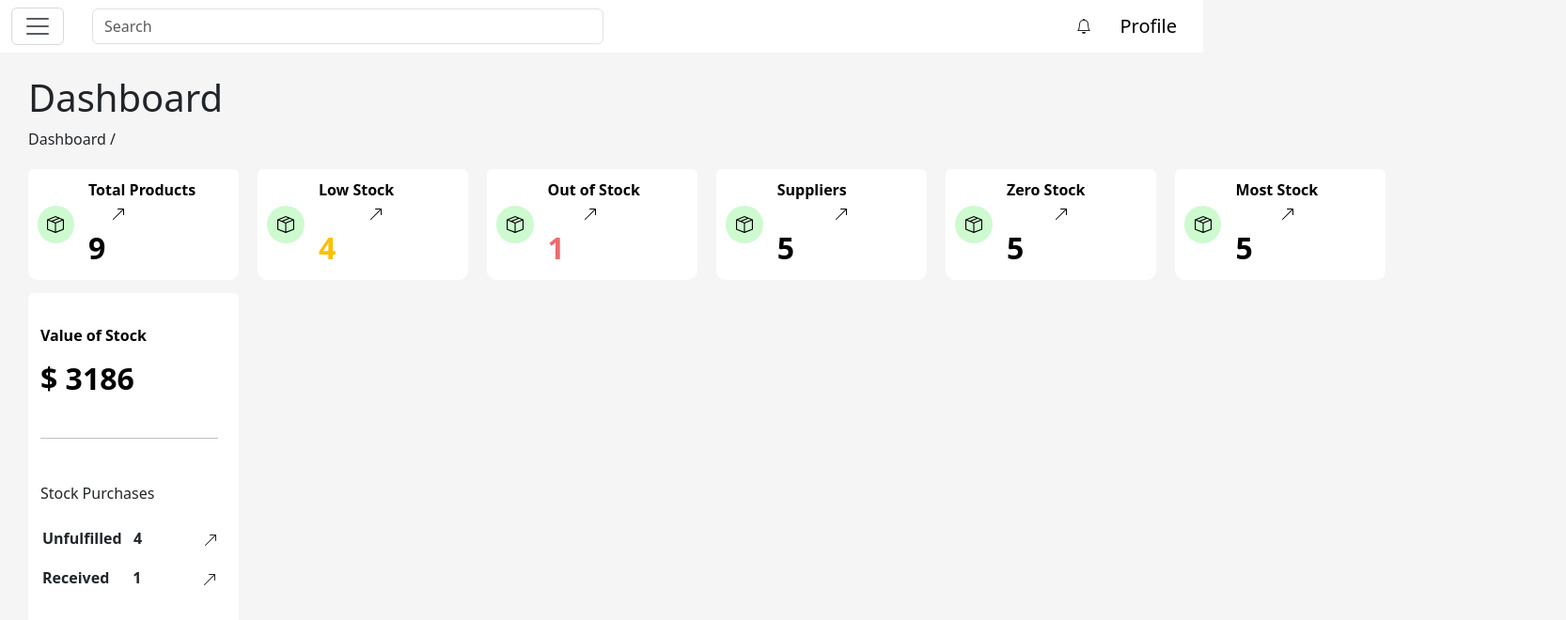
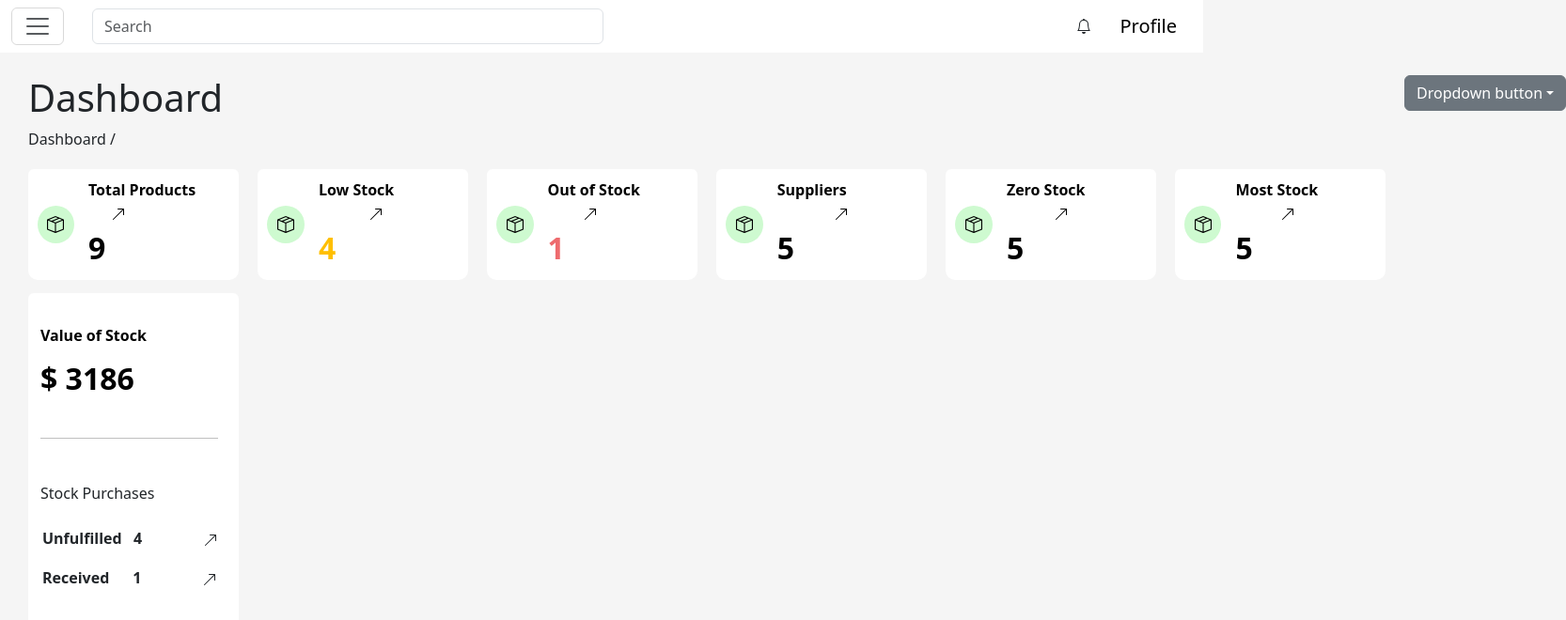
Before and after one commit to peanut150/Inventory-Practice, a React (Vite) app: page /dashboard in a window 1280 px wide. Shown: the top 660 px of the page at 94% size, 1666 px wide, since content can reach past the window. Built offline with nearby package versions, Linux system fonts and the light colour scheme.

Commit message:
added dropdown button for dashboard

```diff
--- /dev/null
+++ b/src/components/dropdowns/DropdownDashboard.jsx
@@ -0,0 +1,35 @@
+function DropdownDashboard() {
+  return (
+    <>
+      <div class="dropdown">
+        <button
+          class="btn btn-secondary dropdown-toggle"
+          type="button"
+          data-bs-toggle="dropdown"
+          aria-expanded="false"
+        >
+          Dropdown button
+        </button>
+        <ul class="dropdown-menu">
+          <li>
+            <a class="dropdown-item" href="#">
+              Action
+            </a>
+          </li>
+          <li>
+            <a class="dropdown-item" href="#">
+              Another action
+            </a>
+          </li>
+          <li>
+            <a class="dropdown-item" href="#">
+              Something else here
+            </a>
+          </li>
+        </ul>
+      </div>
+    </>
+  );
+}
+
+export default DropdownDashboard;
--- a/src/pages/dashboard/dashboard.jsx
+++ b/src/pages/dashboard/dashboard.jsx
@@ -1,5 +1,7 @@
 import * as Icon from "react-bootstrap-icons";
+
 import OffcanvasNav from "../../components/navbar/OffcanvasNav";
+import DropdownDashboard from "../../components/dropdowns/DropdownDashboard";
 
 function Dashboard() {
   document.body.style.backgroundColor = "#F5F5F5";
@@ -449,6 +451,8 @@ function Dashboard() {
                 </div>
               </div>
             </div>
+
+            <DropdownDashboard />
           </div>
         </div>
       </div>
```
